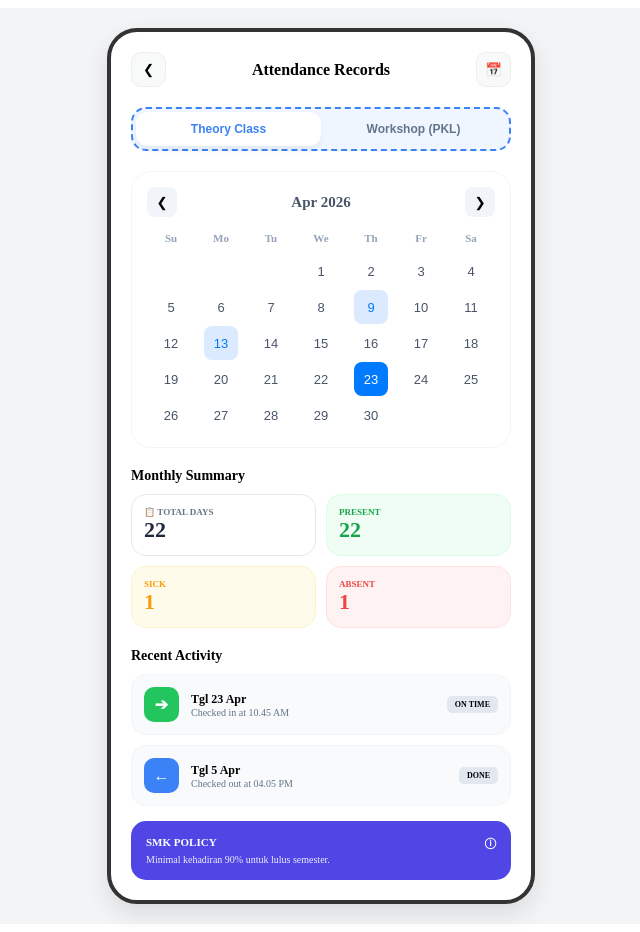
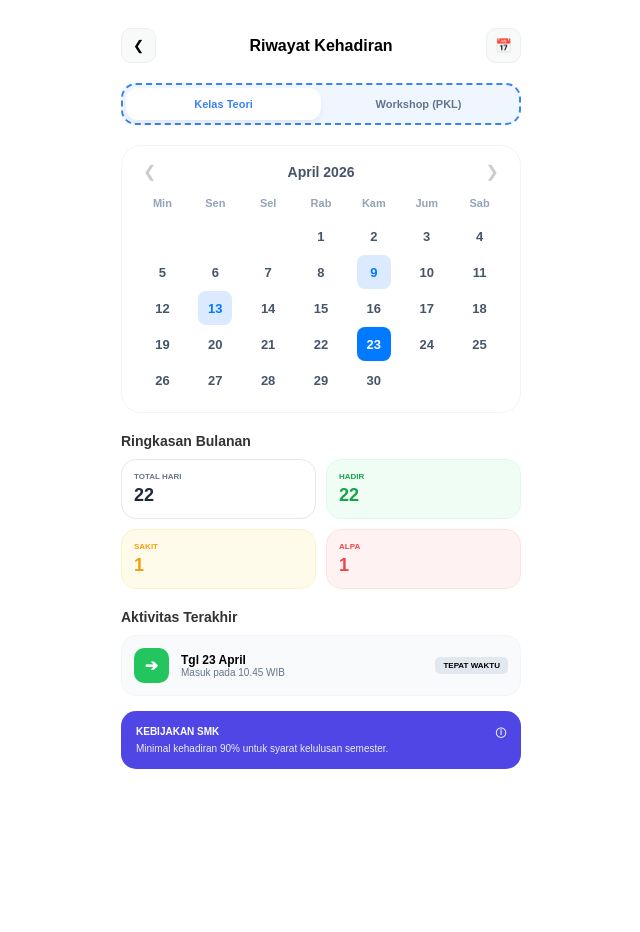
Before and after one commit to obyyif/project-ims, a Next.js app: page /attedance in a window 1280 px wide. Shown: the whole page, without its empty margins (319-959 px from the left). After the commit the page ends 816 px from the top, so only its background shows below. Built offline with nearby package versions, Linux system fonts and the light colour scheme.

Commit message:
update bahasa dan hapus border di pesan dan kehadiran

```diff
--- a/app/attedance/page.tsx
+++ b/app/attedance/page.tsx
@@ -2,12 +2,12 @@
 
 import React, { useState, useEffect } from "react";
 
-export default function AttendancePage() {
+export default function HalamanKehadiran() {
   // 1. STATE MANAGEMENT
-  const [activeTab, setActiveTab] = useState("Theory");
-  const [selectedDate, setSelectedDate] = useState(new Date().getDate());
-  const [currentMonth, setCurrentMonth] = useState(new Date().getMonth());
-  const [currentYear, setCurrentYear] = useState(2026);
+  const [tabAktif, setTabAktif] = useState("Teori");
+  const [tanggalTerpilih, setTanggalTerpilih] = useState(new Date().getDate());
+  const [bulanSekarang, setBulanSekarang] = useState(new Date().getMonth());
+  const [tahunSekarang, setTahunSekarang] = useState(2026);
   const [isClient, setIsClient] = useState(false);
 
   // Mencegah error hidrasi Next.js
@@ -15,39 +15,39 @@ export default function AttendancePage() {
     setIsClient(true);
   }, []);
 
-  const monthNames = [
-    "Jan", "Feb", "Mar", "Apr", "May", "Jun",
-    "Jul", "Aug", "Sep", "Oct", "Nov", "Dec"
+  const namaBulan = [
+    "Januari", "Februari", "Maret", "April", "Mei", "Juni",
+    "Juli", "Agustus", "September", "Oktober", "November", "Desember"
   ];
 
-  // 2. LOGIKA KALENDER (Otomatis hitung jumlah hari & posisi)
-  const daysInMonth = new Date(currentYear, currentMonth + 1, 0).getDate();
-  const firstDayOfMonth = new Date(currentYear, currentMonth, 1).getDay();
+  // 2. LOGIKA KALENDER
+  const hariDalamBulan = new Date(tahunSekarang, bulanSekarang + 1, 0).getDate();
+  const hariPertama = new Date(tahunSekarang, bulanSekarang, 1).getDay();
 
-  const calendarDays = [];
-  for (let i = 0; i < firstDayOfMonth; i++) {
-    calendarDays.push(null);
+  const hariKalender = [];
+  for (let i = 0; i < hariPertama; i++) {
+    hariKalender.push(null);
   }
-  for (let i = 1; i <= daysInMonth; i++) {
-    calendarDays.push(i);
+  for (let i = 1; i <= hariDalamBulan; i++) {
+    hariKalender.push(i);
   }
 
   // 3. FUNGSI NAVIGASI
-  const handlePrevMonth = () => {
-    if (currentMonth === 0) {
-      setCurrentMonth(11);
-      setCurrentYear(currentYear - 1);
+  const bulanLalu = () => {
+    if (bulanSekarang === 0) {
+      setBulanSekarang(11);
+      setTahunSekarang(tahunSekarang - 1);
     } else {
-      setCurrentMonth(currentMonth - 1);
+      setBulanSekarang(bulanSekarang - 1);
     }
   };
 
-  const handleNextMonth = () => {
-    if (currentMonth === 11) {
-      setCurrentMonth(0);
-      setCurrentYear(currentYear + 1);
+  const bulanDepan = () => {
+    if (bulanSekarang === 11) {
+      setBulanSekarang(0);
+      setTahunSekarang(tahunSekarang + 1);
     } else {
-      setCurrentMonth(currentMonth + 1);
+      setBulanSekarang(bulanSekarang + 1);
     }
   };
 
@@ -55,54 +55,65 @@ export default function AttendancePage() {
 
   return (
     <div style={styles.container}>
-      <div style={styles.phoneFrame}>
+      {/* AREA KONTEN - Border Hitam Sudah Dihapus */}
+      <div style={styles.contentArea}>
 
         {/* HEADER */}
         <div style={styles.header}>
-          <button onClick={() => alert("Kembali ke Dashboard")} style={styles.btnAction}>❮</button>
-          <h2 style={{ fontSize: "16px", fontWeight: "800", margin: 0 }}>Attendance Records</h2>
-          <button onClick={() => alert("Pilih Tanggal")} style={styles.btnAction}>📅</button>
+          <button onClick={() => alert("Kembali")} style={styles.btnAksi}>❮</button>
+          <h2 style={{ fontSize: "16px", fontWeight: "800", margin: 0 }}>Riwayat Kehadiran</h2>
+          <button onClick={() => alert("Pilih Tanggal")} style={styles.btnAksi}>📅</button>
         </div>
 
         {/* TAB SWITCHER */}
         <div style={styles.tabContainer}>
           <button
-            onClick={() => setActiveTab("Theory")}
-            style={{ ...styles.tabItem, backgroundColor: activeTab === "Theory" ? "white" : "transparent", color: activeTab === "Theory" ? "#3B82F6" : "#64748B", boxShadow: activeTab === "Theory" ? "0 4px 6px rgba(0,0,0,0.05)" : "none" }}>
-            Theory Class
+            onClick={() => setTabAktif("Teori")}
+            style={{
+              ...styles.tabItem,
+              backgroundColor: tabAktif === "Teori" ? "white" : "transparent",
+              color: tabAktif === "Teori" ? "#3B82F6" : "#64748B",
+              boxShadow: tabAktif === "Teori" ? "0 4px 6px rgba(0,0,0,0.05)" : "none"
+            }}>
+            Kelas Teori
           </button>
           <button
-            onClick={() => setActiveTab("Workshop")}
-            style={{ ...styles.tabItem, backgroundColor: activeTab === "Workshop" ? "white" : "transparent", color: activeTab === "Workshop" ? "#3B82F6" : "#64748B", boxShadow: activeTab === "Workshop" ? "0 4px 6px rgba(0,0,0,0.05)" : "none" }}>
+            onClick={() => setTabAktif("Workshop")}
+            style={{
+              ...styles.tabItem,
+              backgroundColor: tabAktif === "Workshop" ? "white" : "transparent",
+              color: tabAktif === "Workshop" ? "#3B82F6" : "#64748B",
+              boxShadow: tabAktif === "Workshop" ? "0 4px 6px rgba(0,0,0,0.05)" : "none"
+            }}>
             Workshop (PKL)
           </button>
         </div>
 
-        {/* CALENDAR BOX */}
+        {/* KALENDER */}
         <div style={styles.calendarCard}>
           <div style={styles.calendarHeader}>
-            <button onClick={handlePrevMonth} style={styles.navArrow}>❮</button>
+            <button onClick={bulanLalu} style={styles.navArrow}>❮</button>
             <div style={styles.dateDisplay}>
-              <span>{monthNames[currentMonth]} {currentYear}</span>
+              <span>{namaBulan[bulanSekarang]} {tahunSekarang}</span>
             </div>
-            <button onClick={handleNextMonth} style={styles.navArrow}>❯</button>
+            <button onClick={bulanDepan} style={styles.navArrow}>❯</button>
           </div>
 
           <div style={styles.grid7}>
-            {["Su", "Mo", "Tu", "We", "Th", "Fr", "Sa"].map(d => (
-              <div key={d} style={styles.dayLabel}>{d}</div>
+            {["Min", "Sen", "Sel", "Rab", "Kam", "Jum", "Sab"].map(hari => (
+              <div key={hari} style={styles.dayLabel}>{hari}</div>
             ))}
-            {calendarDays.map((day, i) => (
+            {hariKalender.map((hari, i) => (
               <div key={i} style={{ display: "flex", justifyContent: "center" }}>
-                {day && (
+                {hari && (
                   <button
-                    onClick={() => setSelectedDate(day)}
+                    onClick={() => setTanggalTerpilih(hari)}
                     style={{
                       ...styles.dayBtn,
-                      backgroundColor: selectedDate === day ? "#007AFF" : (day === 9 || day === 13) ? "#DBEAFE" : "transparent",
-                      color: selectedDate === day ? "white" : (day === 9 || day === 13) ? "#007AFF" : "#475569",
+                      backgroundColor: tanggalTerpilih === hari ? "#007AFF" : (hari === 9 || hari === 13) ? "#DBEAFE" : "transparent",
+                      color: tanggalTerpilih === hari ? "white" : (hari === 9 || hari === 13) ? "#007AFF" : "#475569",
                     }}>
-                    {day}
+                    {hari}
                   </button>
                 )}
               </div>
@@ -110,53 +121,44 @@ export default function AttendancePage() {
           </div>
         </div>
 
-        {/* SUMMARY CARDS */}
-        <h3 style={styles.sectionTitle}>Monthly Summary</h3>
+        {/* RINGKASAN */}
+        <h3 style={styles.sectionTitle}>Ringkasan Bulanan</h3>
         <div style={styles.summaryGrid}>
-          <div onClick={() => alert("Total Hari: 22")} style={{ ...styles.sumCard, border: "1px solid #E2E8F0" }}>
-            <div style={styles.sumLabel}>📋 TOTAL DAYS</div>
+          <div style={{ ...styles.sumCard, border: "1px solid #E2E8F0" }}>
+            <div style={styles.sumLabel}>TOTAL HARI</div>
             <div style={{ ...styles.sumVal, color: "#1E293B" }}>22</div>
           </div>
-          <div onClick={() => alert("Hadir: 22")} style={{ ...styles.sumCard, backgroundColor: "#F0FDF4", border: "1px solid #DCFCE7" }}>
-            <div style={{...styles.sumLabel, color: "#16A34A"}}>PRESENT</div>
+          <div style={{ ...styles.sumCard, backgroundColor: "#F0FDF4", border: "1px solid #DCFCE7" }}>
+            <div style={{...styles.sumLabel, color: "#16A34A"}}>HADIR</div>
             <div style={{ ...styles.sumVal, color: "#16A34A" }}>22</div>
           </div>
-          <div onClick={() => alert("Izin/Sakit: 1")} style={{ ...styles.sumCard, backgroundColor: "#FFFBEB", border: "1px solid #FEF3C7" }}>
-            <div style={{ ...styles.sumLabel, color: "#F59E0B" }}>SICK</div>
+          <div style={{ ...styles.sumCard, backgroundColor: "#FFFBEB", border: "1px solid #FEF3C7" }}>
+            <div style={{ ...styles.sumLabel, color: "#F59E0B" }}>SAKIT</div>
             <div style={{ ...styles.sumVal, color: "#F59E0B" }}>1</div>
           </div>
-          <div onClick={() => alert("Alpa: 1")} style={{ ...styles.sumCard, backgroundColor: "#FEF2F2", border: "1px solid #FEE2E2" }}>
-            <div style={{ ...styles.sumLabel, color: "#EF4444" }}>ABSENT</div>
+          <div style={{ ...styles.sumCard, backgroundColor: "#FEF2F2", border: "1px solid #FEE2E2" }}>
+            <div style={{ ...styles.sumLabel, color: "#EF4444" }}>ALPA</div>
             <div style={{ ...styles.sumVal, color: "#EF4444" }}>1</div>
           </div>
         </div>
 
-        {/* RECENT ACTIVITY */}
-        <h3 style={styles.sectionTitle}>Recent Activity</h3>
+        {/* AKTIVITAS */}
+        <h3 style={styles.sectionTitle}>Aktivitas Terakhir</h3>
         <div style={{ display: "flex", flexDirection: "column", gap: "10px" }}>
-          <div onClick={() => alert("Detail Masuk")} style={styles.activityRow}>
+          <div style={styles.activityRow}>
             <div style={{ ...styles.iconBox, backgroundColor: "#22C55E" }}>➔</div>
             <div style={{ flex: 1 }}>
-              <div style={styles.activityDate}>Tgl {selectedDate} {monthNames[currentMonth]}</div>
-              <div style={styles.activityTime}>Checked in at 10.45 AM</div>
+              <div style={styles.activityDate}>Tgl {tanggalTerpilih} {namaBulan[bulanSekarang]}</div>
+              <div style={styles.activityTime}>Masuk pada 10.45 WIB</div>
             </div>
-            <div style={styles.statusTag}>ON TIME</div>
-          </div>
-
-          <div onClick={() => alert("Detail Keluar")} style={styles.activityRow}>
-            <div style={{ ...styles.iconBox, backgroundColor: "#3B82F6" }}>←</div>
-            <div style={{ flex: 1 }}>
-              <div style={styles.activityDate}>Tgl 5 {monthNames[currentMonth]}</div>
-              <div style={styles.activityTime}>Checked out at 04.05 PM</div>
-            </div>
-            <div style={styles.statusTag}>DONE</div>
+            <div style={styles.statusTag}>TEPAT WAKTU</div>
           </div>
         </div>
 
-        {/* POLICY BOX */}
-        <div onClick={() => alert("Info Kebijakan SMK")} style={styles.policyBox}>
-          <div style={styles.policyHeader}>SMK POLICY <span>ⓘ</span></div>
-          <p style={styles.policyText}>Minimal kehadiran 90% untuk lulus semester.</p>
+        {/* KEBIJAKAN */}
+        <div style={styles.policyBox}>
+          <div style={styles.policyHeader}>KEBIJAKAN SMK <span>ⓘ</span></div>
+          <p style={styles.policyText}>Minimal kehadiran 90% untuk syarat kelulusan semester.</p>
         </div>
 
       </div>
@@ -164,32 +166,31 @@ export default function AttendancePage() {
   );
 }
 
-// 4. SEMUA STYLE DIKUMPULKAN DI SINI (Agar Rapih & Gak Error)
 const styles = {
-  container: { display: "flex", justifyContent: "center", padding: "20px", backgroundColor: "#f3f4f6", minHeight: "100vh" },
-  phoneFrame: { width: "100%", maxWidth: "380px", backgroundColor: "white", borderRadius: "30px", padding: "20px", boxShadow: "0 10px 25px rgba(0,0,0,0.1)", border: "4px solid #333" },
+  container: { display: "flex", justifyContent: "center", backgroundColor: "white", minHeight: "100vh", fontFamily: "Arial, sans-serif" },
+  contentArea: { width: "100%", maxWidth: "400px", padding: "20px" },
   header: { display: "flex", justifyContent: "space-between", alignItems: "center", marginBottom: "20px" },
-  btnAction: { background: "#f8faf9", border: "1px solid #eee", borderRadius: "10px", width: "35px", height: "35px", cursor: "pointer" },
+  btnAksi: { background: "#f8faf9", border: "1px solid #eee", borderRadius: "10px", width: "35px", height: "35px", cursor: "pointer" },
   tabContainer: { display: "flex", border: "2px dashed #3B82F6", borderRadius: "15px", padding: "3px", marginBottom: "20px", backgroundColor: "#eff6ff" },
-  tabItem: { flex: 1, padding: "10px", border: "none", borderRadius: "12px", cursor: "pointer", fontWeight: "700", fontSize: "12px" },
+  tabItem: { flex: 1, padding: "10px", border: "none", borderRadius: "12px", cursor: "pointer", fontWeight: "700", fontSize: "11px" },
   calendarCard: { border: "1px solid #f1f5f9", borderRadius: "20px", padding: "15px", marginBottom: "20px" },
   calendarHeader: { display: "flex", justifyContent: "space-between", alignItems: "center", marginBottom: "15px" },
-  dateDisplay: { fontWeight: "700", color: "#475569", fontSize: "15px" },
-  navArrow: { background: "#f1f5f9", border: "none", borderRadius: "8px", width: "30px", height: "30px", cursor: "pointer" },
+  dateDisplay: { fontWeight: "700", color: "#475569", fontSize: "14px" },
+  navArrow: { background: "none", border: "none", cursor: "pointer", color: "#ccc", fontSize: "16px" },
   grid7: { display: "grid", gridTemplateColumns: "repeat(7, 1fr)", gap: "2px" },
   dayLabel: { textAlign: "center", fontSize: "11px", color: "#94a3b8", fontWeight: "600", paddingBottom: "8px" },
-  dayBtn: { width: "34px", height: "34px", border: "none", borderRadius: "8px", cursor: "pointer", fontSize: "13px" },
-  sectionTitle: { fontSize: "14px", fontWeight: "800", marginBottom: "10px" },
+  dayBtn: { width: "34px", height: "34px", border: "none", borderRadius: "8px", cursor: "pointer", fontSize: "13px", fontWeight: "600" },
+  sectionTitle: { fontSize: "14px", fontWeight: "800", marginBottom: "10px", color: "#333" },
   summaryGrid: { display: "grid", gridTemplateColumns: "1fr 1fr", gap: "10px", marginBottom: "20px" },
-  sumCard: { padding: "12px", borderRadius: "15px", cursor: "pointer" },
-  sumLabel: { fontSize: "9px", fontWeight: "800", color: "#64748b" },
-  sumVal: { fontSize: "22px", fontWeight: "800" },
-  activityRow: { display: "flex", alignItems: "center", gap: "12px", backgroundColor: "#f8fafc", padding: "12px", borderRadius: "15px", cursor: "pointer", border: "1px solid #f1f5f9" },
+  sumCard: { padding: "12px", borderRadius: "15px" },
+  sumLabel: { fontSize: "8px", fontWeight: "800", color: "#64748b", marginBottom: "4px" },
+  sumVal: { fontSize: "18px", fontWeight: "800" },
+  activityRow: { display: "flex", alignItems: "center", gap: "12px", backgroundColor: "#f8fafc", padding: "12px", borderRadius: "15px", border: "1px solid #f1f5f9" },
   iconBox: { width: "35px", height: "35px", borderRadius: "10px", color: "white", display: "flex", alignItems: "center", justifyContent: "center", fontWeight: "bold" },
   activityDate: { fontSize: "12px", fontWeight: "700" },
   activityTime: { fontSize: "10px", color: "#64748b" },
   statusTag: { fontSize: "8px", fontWeight: "800", backgroundColor: "#e2e8f0", padding: "4px 8px", borderRadius: "5px" },
-  policyBox: { backgroundColor: "#4f46e5", color: "white", padding: "15px", borderRadius: "15px", marginTop: "15px", cursor: "pointer" },
-  policyHeader: { display: "flex", justifyContent: "space-between", fontSize: "11px", fontWeight: "800", marginBottom: "5px" },
+  policyBox: { backgroundColor: "#4f46e5", color: "white", padding: "15px", borderRadius: "15px", marginTop: "15px" },
+  policyHeader: { display: "flex", justifyContent: "space-between", fontSize: "10px", fontWeight: "800", marginBottom: "5px" },
   policyText: { fontSize: "10px", margin: 0, opacity: 0.9 }
 };
```
Also changed, not shown: app/messages/page.tsx (+68 -71 lines).
